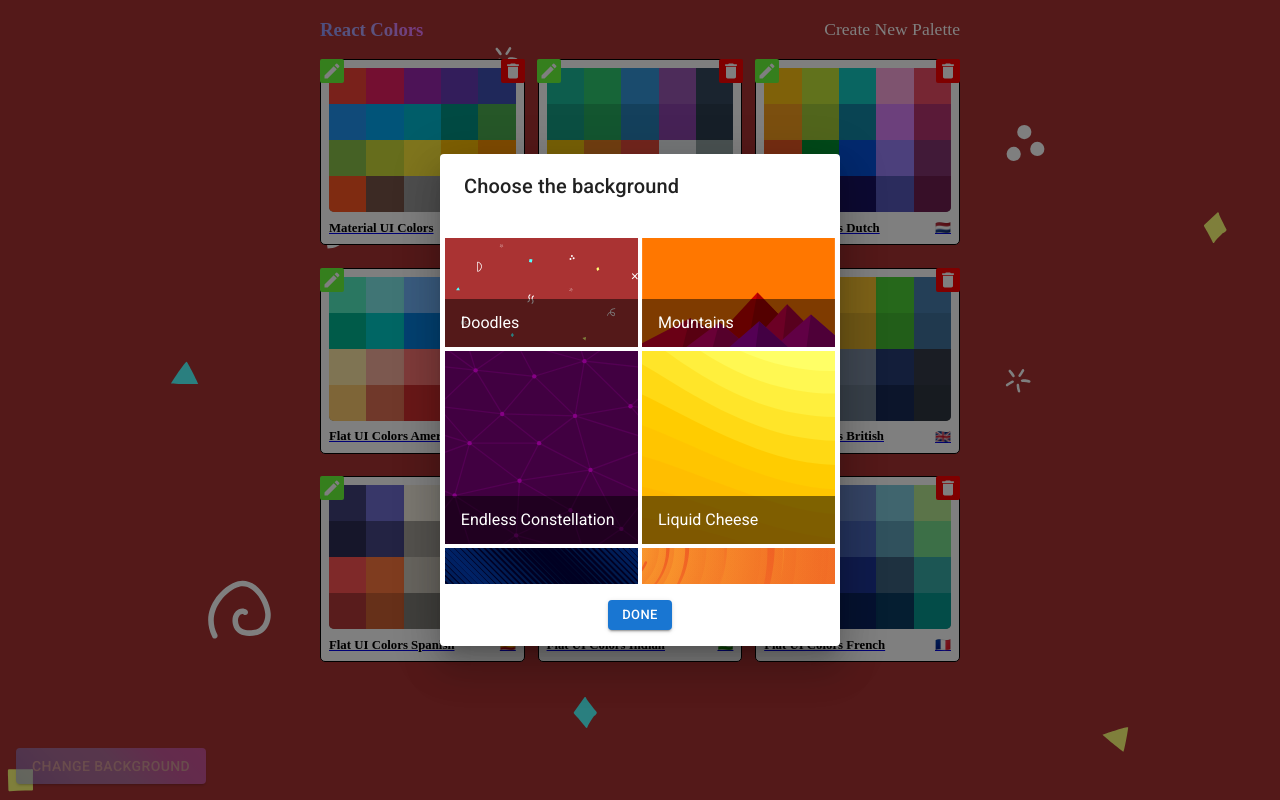
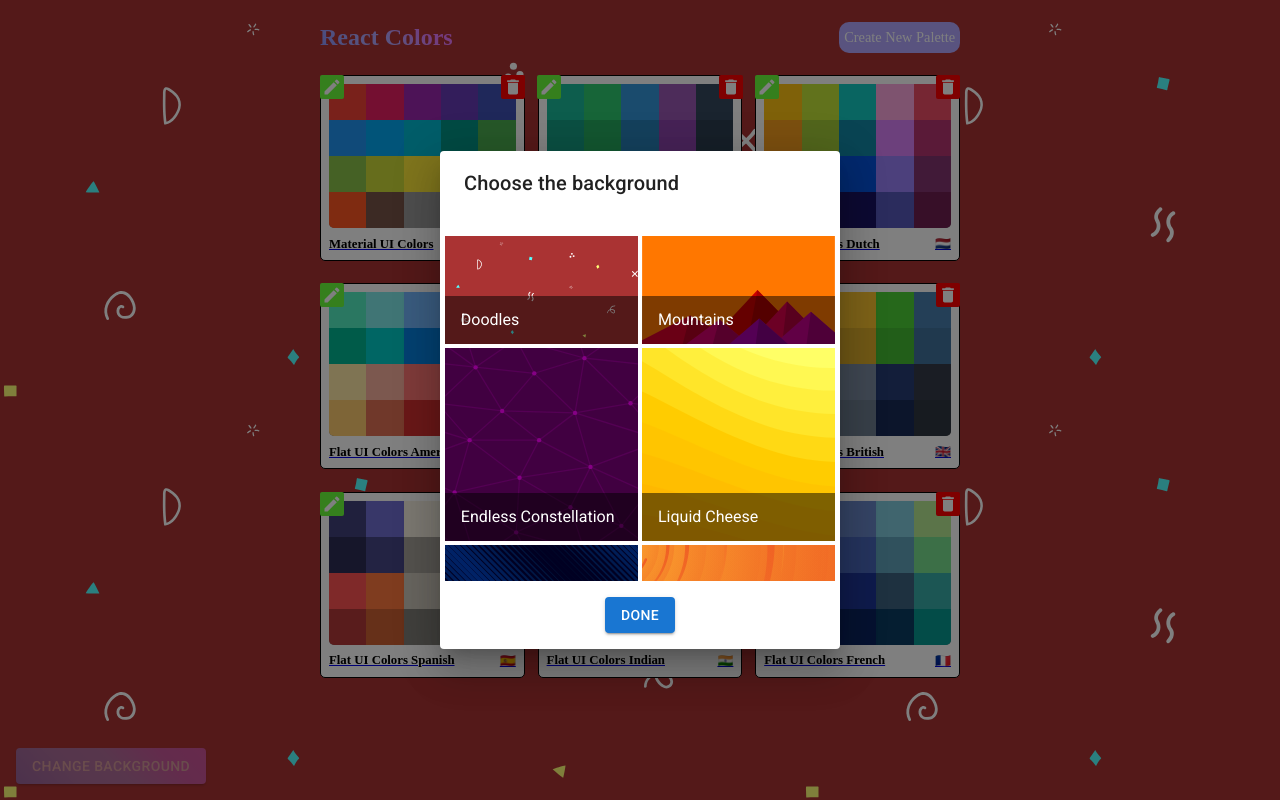
Before and after one commit to YeonghunKO/color-palatte-project, a React (Create React App) app: page / in a window 1280 px wide. Both pictures are taken after a click on the button "CHANGE BACKGROUND". Built offline with nearby package versions, Linux system fonts and the light colour scheme; a web font is replaced by a local one.

Commit message:
:lipstick::STYLE: Optimize background size and nav style

```diff
--- a/src/assets/styles/PaletteListStyles.js
+++ b/src/assets/styles/PaletteListStyles.js
@@ -1,12 +1,14 @@
 import sizes from './sizes.style';
-import doodlesImg from '../img/confetti-doodles.svg';
 import styled from '@emotion/styled';
 
-// import flatMountainImg from './img/flat-mountains.svg';
-
 const PaletteWrapper = styled.div`
-  background-image: ${props => `url(${props.background})`};
-  background-size: cover;
+  background-image: ${props => `url(${props.backgroundObj.img})`};
+  background-size: ${props =>
+    ['Liquid Cheese', 'Mountains', 'Sun Tornado'].includes(
+      props.backgroundObj.title
+    )
+      ? 'cover'
+      : 'auto'};
   height: 100vh;
   display: flex;
   align-items: flex-start;
@@ -25,6 +27,7 @@ const PaletteWrapper = styled.div`
     display: none;
   }
 `;
+
 export default {
   '@global': {
     '.PaletteItem-exit': {
@@ -54,6 +57,7 @@ export default {
     alignItems: 'center',
     color: 'white',
     '& h1': {
+      fontSize: '1.5rem',
       background: 'rgb(244,115,255)',
       background:
         '-webkit-linear-gradient(227deg, rgba(244,115,255,1) 0%, rgba(229,124,255,1) 22%, rgba(184,167,255,1) 48%, rgba(175,168,255,1) 68%, rgba(138,148,255,1) 100%)',
@@ -64,11 +68,15 @@ export default {
       },
     },
     '& a': {
+      background: '#b3a8ff',
+      height: '42%',
+      padding: '0 .3rem',
+      borderRadius: '10px',
       color: 'white',
       display: 'flex',
       alignItems: 'center',
       textDecoration: 'none',
-      fontSize: '1.1rem',
+      fontSize: '.9rem',
       [sizes.down('xs')]: {
         fontSize: '.9rem',
       },
--- a/src/components/BackgroundChangeDialog.js
+++ b/src/components/BackgroundChangeDialog.js
@@ -34,23 +34,23 @@ function BackgroundChangeDialog(props) {
       <Dialog onClose={handleDialogClose} open={open}>
         <DialogTitle>{'Choose the background'}</DialogTitle>
         <ImageList sx={{ width: 400, height: 350, padding: '.3rem' }} cols={2}>
-          {backgroundImgs.map(item => (
-            <ImageListItem key={item.img}>
+          {backgroundImgs.map(backgroundObj => (
+            <ImageListItem key={backgroundObj.img}>
               <img
                 onClick={() => {
-                  props.setBackground(item.title);
+                  props.setBackground(backgroundObj);
                 }}
-                src={`${item.img}`}
-                srcSet={`${item.img}`}
-                alt={item.title}
+                src={`${backgroundObj.img}`}
+                srcSet={`${backgroundObj.img}`}
+                alt={backgroundObj.title}
                 loading="lazy"
               />
-              <ImageListItemBar title={item.title} />
+              <ImageListItemBar title={backgroundObj.title} />
             </ImageListItem>
           ))}
         </ImageList>
         <div className={doneButton}>
-          <Button size="small" onClick={handleDialogClose} variant="contained">
+          <Button onClick={handleDialogClose} variant="contained">
             Done
           </Button>
         </div>
--- a/src/pages/PaletteList.js
+++ b/src/pages/PaletteList.js
@@ -31,13 +31,17 @@ class PaletteList extends Component {
       isDialogOpen: false,
       deletePaletteId: '',
       deletePaletteName: '',
-      backgroundSrc: backgroundImgs[0].img,
+      backgroundObj: backgroundImgs[0],
     };
 
     this.handleDialogClose = this.handleDialogClose.bind(this);
     this.handleDialogOpen = this.handleDialogOpen.bind(this);
     this.handleDialogDelete = this.handleDialogDelete.bind(this);
     this.setBackground = this.setBackground.bind(this);
+  }
+
+  componentDidMount() {
+    // local get data설정
   }
 
   handleDialogClose() {
@@ -53,15 +57,12 @@ class PaletteList extends Component {
     this.setState({ isDialogOpen: false });
   }
 
-  setBackground(title) {
-    const backgroundSrc = backgroundImgs.find(
-      backgroundData => backgroundData.title === title
-    ).img;
-    this.setState({ backgroundSrc });
+  setBackground(backgroundObj) {
+    this.setState({ backgroundObj });
   }
 
   render() {
-    const { isDialogOpen, deletePaletteName, deletePaletteId, backgroundSrc } =
+    const { isDialogOpen, deletePaletteName, deletePaletteId, backgroundObj } =
       this.state;
     const { paletteList, classes, editingPaletteStart } = this.props;
     const { container, nav, palettesClass } = classes;
@@ -79,7 +80,7 @@ class PaletteList extends Component {
     ));
 
     return (
-      <PaletteWrapper background={backgroundSrc}>
+      <PaletteWrapper backgroundObj={backgroundObj}>
         <div className={container}>
           <nav className={nav}>
             <h1>React Colors</h1>
```
Also changed, not shown: 1 other file (tests, documents, lock files or other folders).
